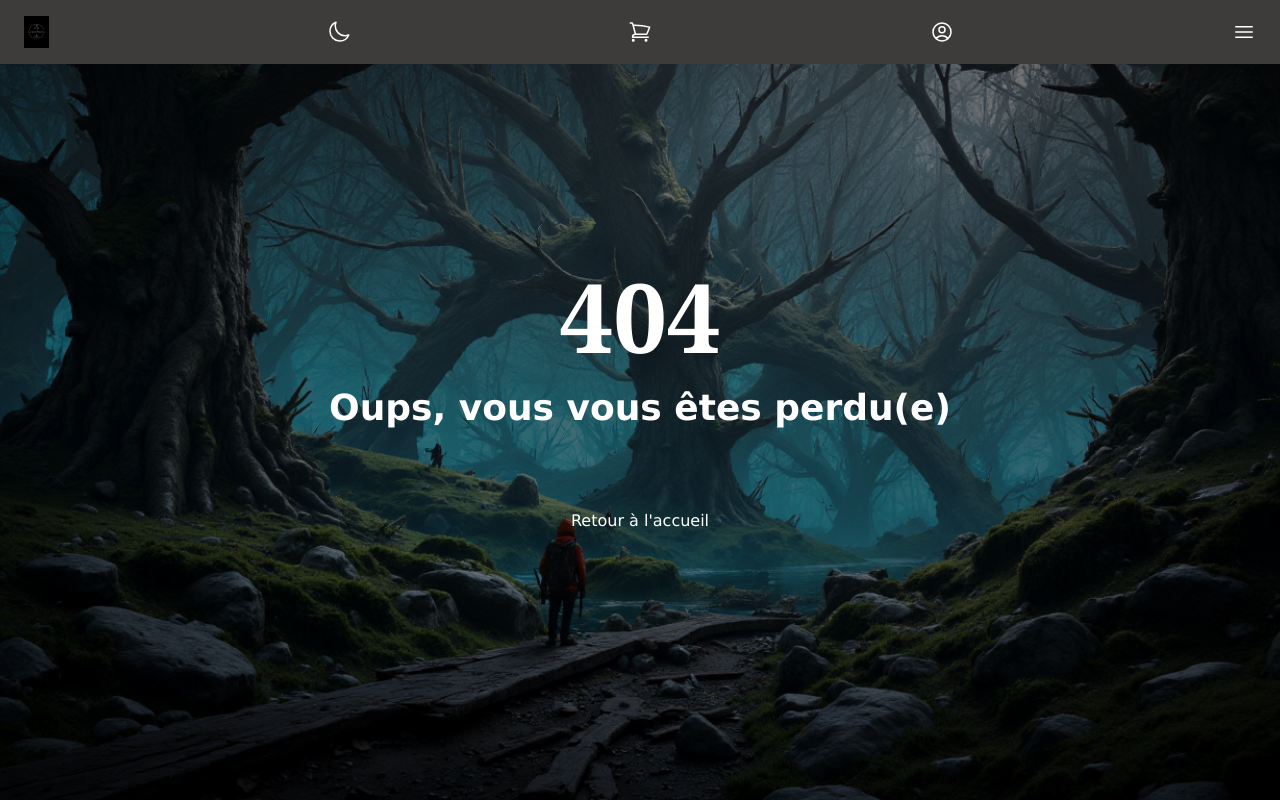
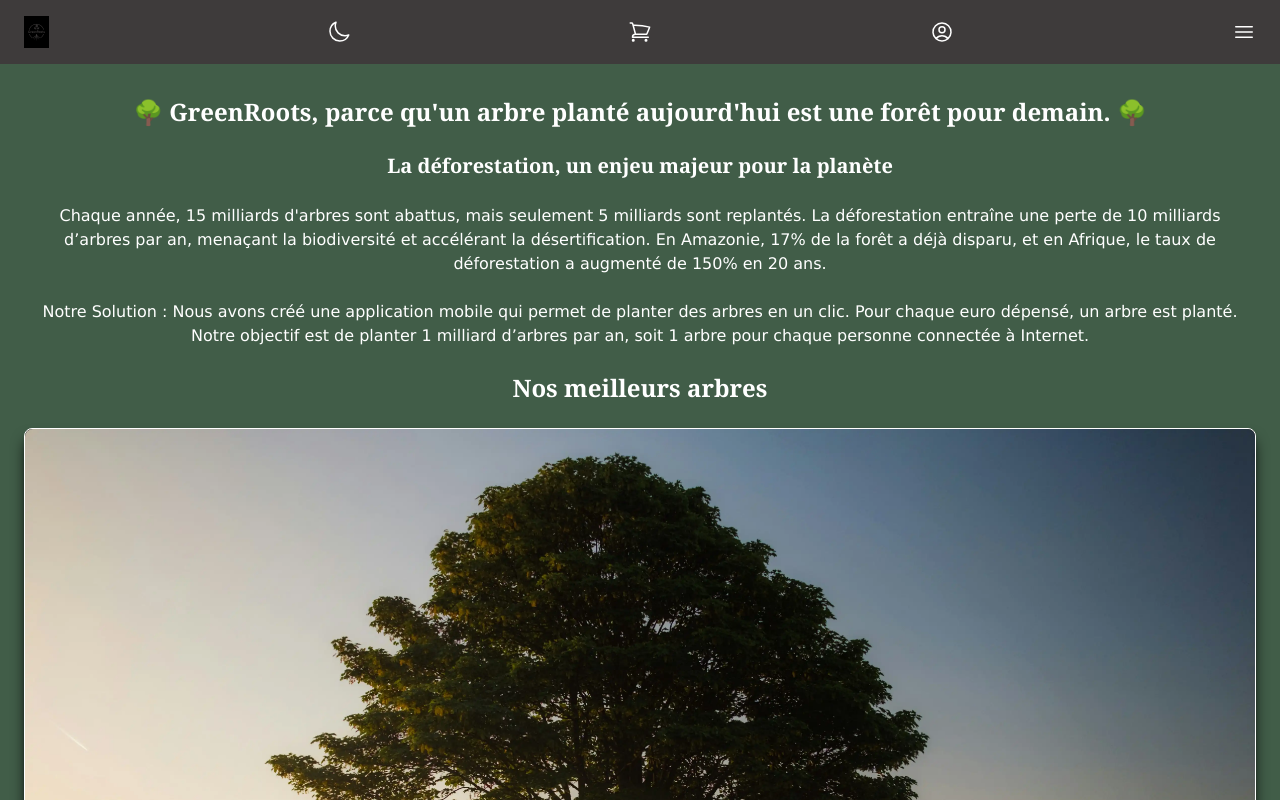
Before and after one commit to NathanBegue/GreenRoots-front, a React (Vite) app: page / in a window 1280 px wide. Before the commit this address had no page. Shown: the top 800 px of the page. Built offline with nearby package versions, Linux system fonts and the light colour scheme.

Commit message:
mise en place de react-router plus tentative de mettre bien le lien retour vers l'accueil de la 404

```diff
--- a/package.json
+++ b/package.json
@@ -13,6 +13,7 @@
     "@tailwindcss/vite": "^4.0.3",
     "react": "^19.0.0",
     "react-dom": "^19.0.0",
+    "react-router": "^7.1.5",
     "tailwindcss": "^4.0.3"
   },
   "devDependencies": {
--- a/src/App.tsx
+++ b/src/App.tsx
@@ -1,10 +1,17 @@
 
+import { Route, Routes } from "react-router";
+import Index from "./component/pages/Index";
 import Page404 from "./component/pages/Page404";
+import Boutique from "./component/pages/Boutique";
 
 
 function App() {
   return (
-    <Page404 />
+    <Routes>
+      <Route path="/" element={<Index />} />
+      <Route path="/boutique" element={<Boutique />} />
+      <Route path="*" element={<Page404 />} />
+    </Routes>
   );
 }
 
--- a/src/component/layout/Header.tsx
+++ b/src/component/layout/Header.tsx
@@ -1,3 +1,5 @@
+import { Link } from "react-router";
+
 export default function Header() {
     return (
         <header className="bg-dark-secondary w-full h-16 px-6 flex items-center overflow-hidden fixed z-30">
@@ -5,7 +7,7 @@ export default function Header() {
             <div className="flex items-center gap-4 flex-nowrap justify-between w-full">
                 <img className="h-8" src="/images/icons/logo-.svg" alt="Logo" />
                 <img className="w-6 h-6 invert" src="/images/icons/moon.svg" alt="Mode sombre" />
-                <img className="w-6 h-6 invert" src="/images/icons/shop-card.svg" alt="Panier" />
+                <Link to="/panier"><img className="w-6 h-6 invert" src="/images/icons/shop-card.svg" alt="Panier" /> </Link>
                 <img className="w-6 h-6 invert" src="/images/icons/user.svg" alt="Profil" />
                 <img className="w-6 h-6 invert" src="/images/icons/burger-menu.svg" alt="Menu" />
             </div>
--- a/src/component/pages/Boutique.tsx
+++ b/src/component/pages/Boutique.tsx
@@ -1,13 +1,13 @@
 import Header from "../layout/Header";
 import Card from "../ui/Card";
 import Footer from "../layout/Footer";
-// import BurgerMenu from "../layout/Burger-menu";
+import BurgerMenu from "../layout/Burger-menu";
 
 export default function Boutique() {
     return (
         <div className="w-full max-w-screen overflow-hidden">
             <Header />
-            {/* <BurgerMenu /> */}
+            <BurgerMenu />
             <main className="bg-dark-primary text-white p-6 flex flex-col gap-6 text-center pt-24">
 
                 <section className="flex flex-col gap-6">
--- a/src/component/pages/Page404.tsx
+++ b/src/component/pages/Page404.tsx
@@ -1,6 +1,7 @@
 import Header from "../layout/Header";
 import Footer from "../layout/Footer";
 import bgImage from "../../assets/images/404.jpg";
+import { Link } from "react-router";
 
 
 
@@ -10,13 +11,13 @@ export default function Page404() {
             <Header />
             <main className="text-white flex flex-col gap-6 text-center ">
                 <div className="w-screen h-screen bg-cover bg-center" style={{ backgroundImage: `url(${bgImage})` }}>*
-                    <div className="absolute inset-0 bg-black/50 flex items-center justify-center flex-col">
+                    <div className="absolute inset-0 bg-black/50 flex items-center justify-center flex-col gap-4 p-4">
 
                         <h1 className="text-white text-8xl font-bold font-title" > 404 </h1>
-                        <p className="text-white text-4xl font-bold pt-6 font-content"> Oups, vous vous êtes perdu(e) </p>
-                        <p className="pt-20">
-                            <a href="" className="font-content"> Retour à l'accueil</a>
-                        </p>
+                        <p className="text-white text-4xl font-bold font-content"> Oups, vous vous êtes perdu(e) </p>
+                    </div>
+                    <div className="fixed bottom-5 left-1/2 -translate-x-1/2 bg-dark-secondary p-4 text-center rounded-lg">
+                        <Link to="/" className="font-title">Retour à l'accueil</Link>
                     </div>
                 </div>
 
--- a/src/main.tsx
+++ b/src/main.tsx
@@ -1,12 +1,12 @@
-import { StrictMode } from "react";
 import { createRoot } from "react-dom/client";
 import "./reset.css";
 import "./index.css";
 import App from "./App.tsx";
+import { BrowserRouter } from "react-router";
 
 
 createRoot(document.getElementById("root")!).render(
-  <StrictMode>
+  <BrowserRouter>
     <App />
-  </StrictMode>,
+  </BrowserRouter>,
 );
```
Also changed, not shown: 1 other file (tests, documents, lock files or other folders).
